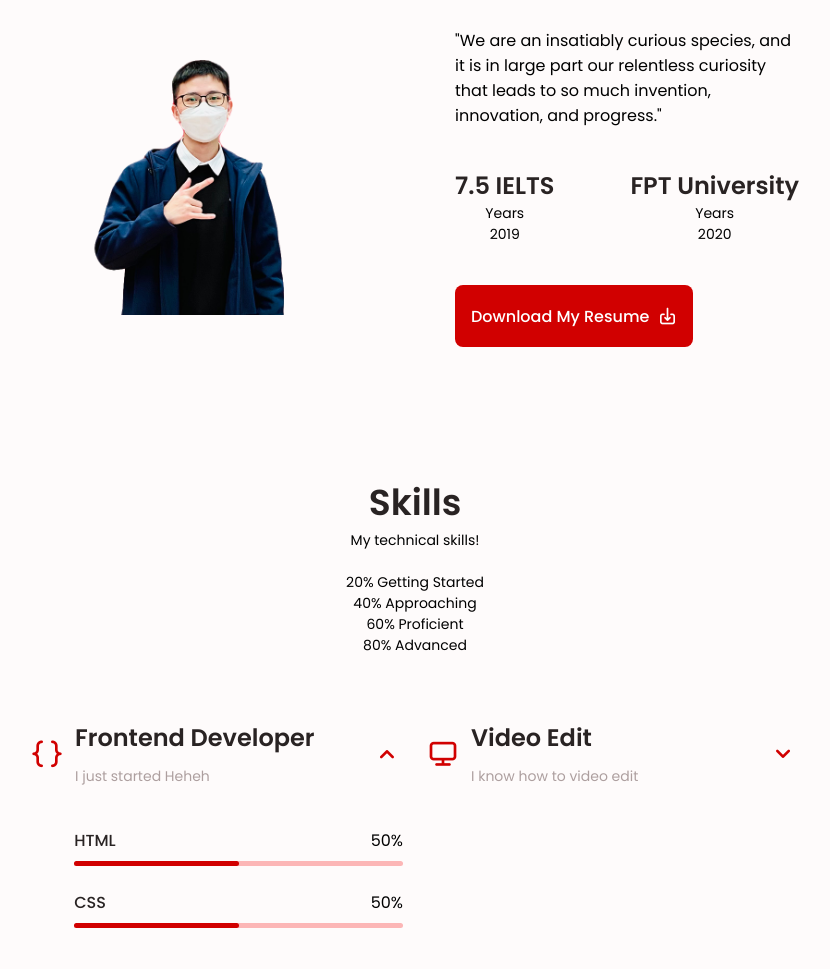
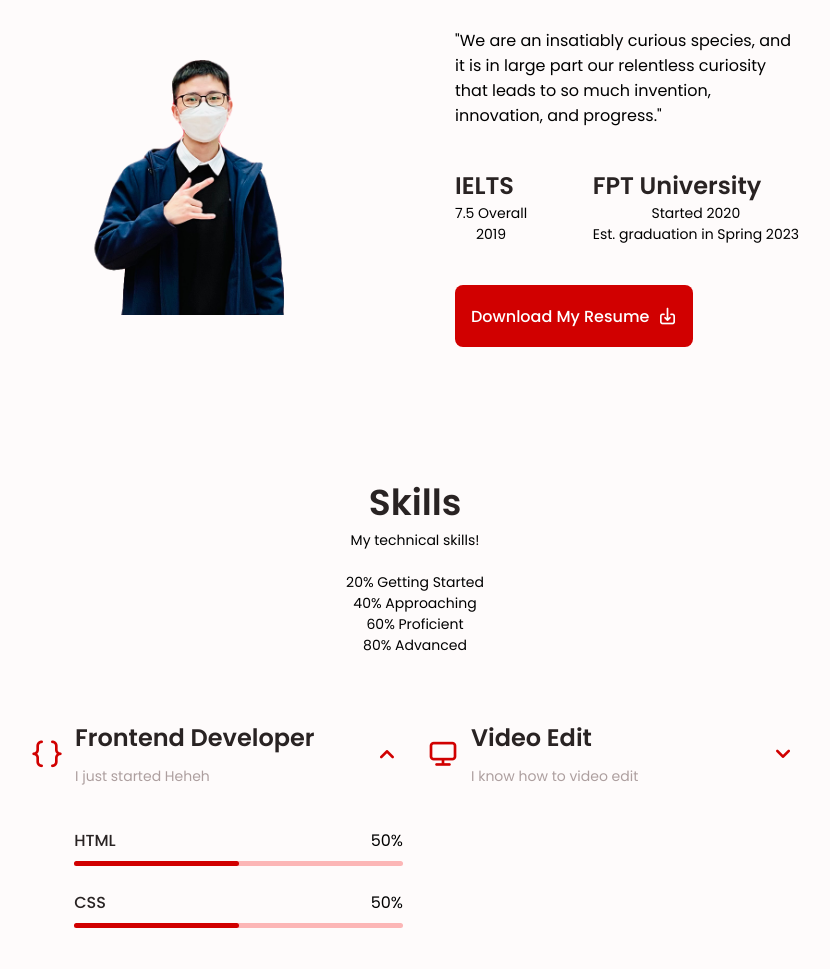
Before and after one commit to lamlnp/Lam, a plain HTML site: page index.html in a window 1280 px wide. Shown: the part 905-1874 px from the top of the page, without its empty margins (225-1055 px from the left). Drawn offline with nearby package versions, Linux system fonts and the light colour scheme.

Commit message:
Updated "About Me"

```diff
--- a/index.html
+++ b/index.html
@@ -135,15 +135,15 @@
 
           <div class="about__info">
             <div>
-              <span class="about__info-title">7.5 IELTS</span>
-              <span class="about__info-name">Years<br />
+              <span class="about__info-title">IELTS</span>
+              <span class="about__info-name">7.5 Overall<br />
                 2019</span>
             </div>
 
             <div>
               <span class="about__info-title">FPT University</span>
-              <span class="about__info-name">Years<br />
-                2020</span>
+              <span class="about__info-name">Started 2020<br />
+                Est. graduation in Spring 2023</span>
             </div>
 
             <!-- <div>
```
